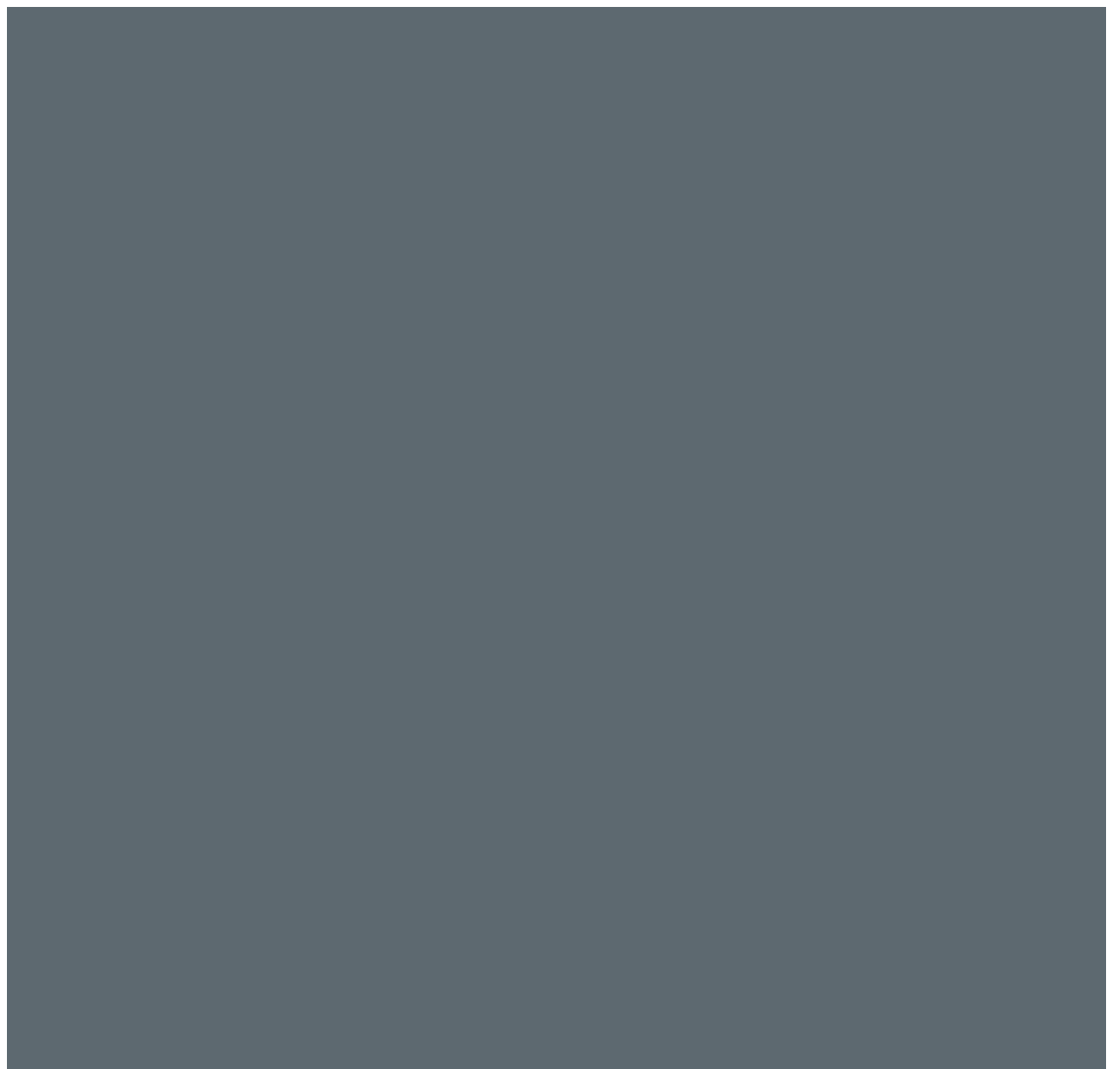
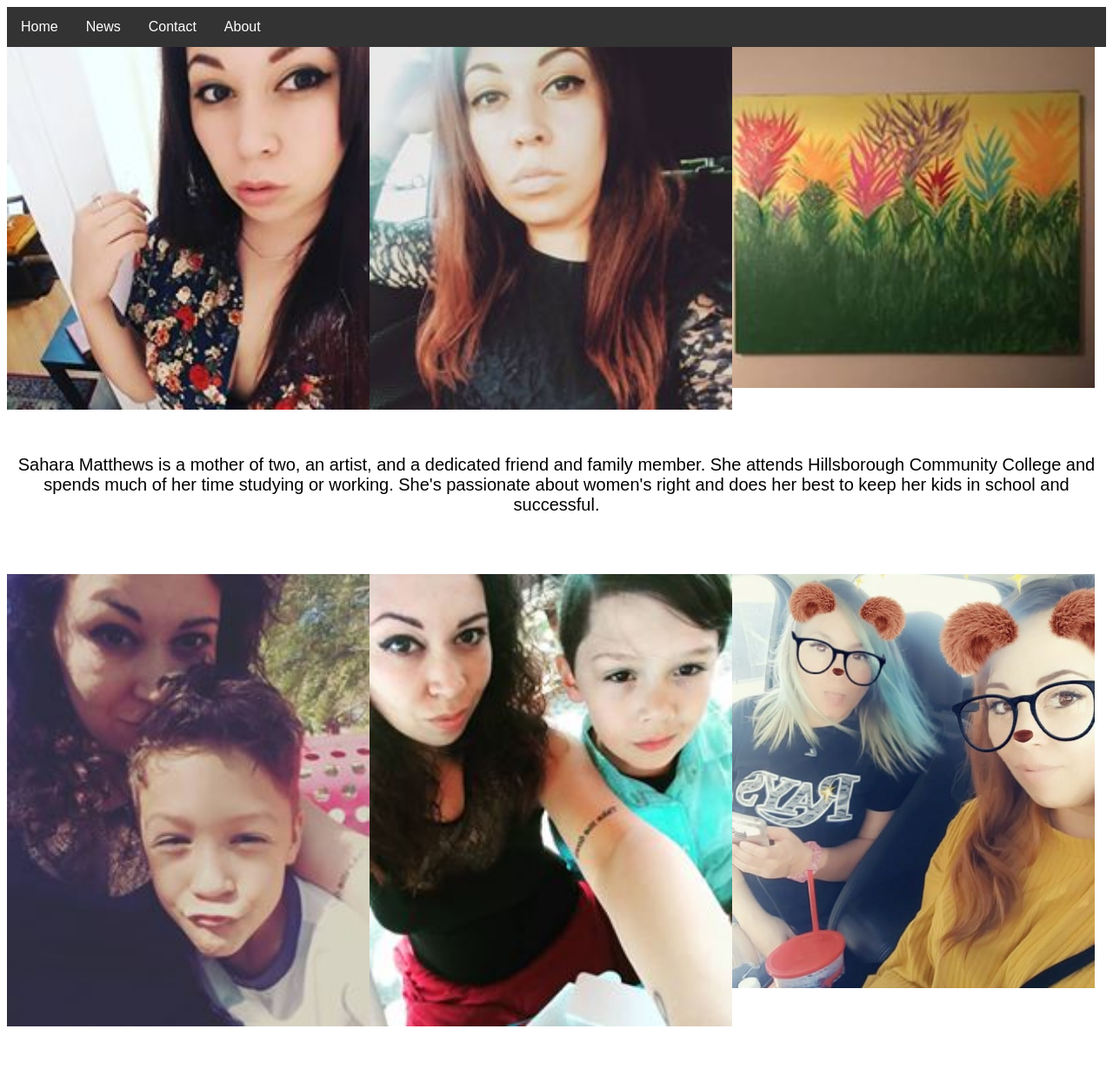
Before and after one commit to Bonobo791/bioSite, a plain HTML site: page index.html in a window 1280 px wide. Shown: the top 1229 px of the page at 87% size. Drawn offline with Linux system fonts and the light colour scheme.

Commit message:
File update

```diff
--- a/Weilbacher_Website.css
+++ b/Weilbacher_Website.css
@@ -22,17 +22,41 @@ html {
   margin: 0 0 1em;
 }
 
+/* Navigation */
+
+.nav {
+  list-style-type: none;
+  margin: 0;
+  padding: 0;
+  overflow: hidden;
+  background-color: #333;
+}
+
+.subnav a {
+  display: block;
+  color: white;
+  text-align: center;
+  padding: 14px 16px;
+  text-decoration: none;
+  float: left;
+}
+
+
+
 /* Hero */
 
-.hero-container {
-    position: relative;
-    background-color: #5d6970;
-    padding-bottom: 66%;
-  }
+/* Three image containers (use 25% for four, and 50% for two, etc) */
+.column {
+  float: left;
+  width: 33%;
+}
 
-  .hero-container.hero-large {
-    padding-bottom: 100%;
-  }
+/* Clear floats after image containers */
+.row::after {
+  content: "";
+  clear: both;
+  display: table;
+}
 
   .hero-message-container {
     position: absolute;
@@ -64,21 +88,3 @@ html {
     font-weight: 300;
     font-size: 0.875em;
   }
-
-  .hero-image {
-  position: absolute;
-  top: 0;
-  bottom: 0;
-  width: 100%;
-  background: url("\Users\Andrew\Projects\Bellevue\Bellevue_Website\image1.png") center center no-repeat;
-  background-size: cover;
-}
-
-.hero-image-2{
-    position: absolute;
-    top: 0;
-    bottom: 0;
-    width: 100%;
-    background: url("\Users\Andrew\Projects\Bellevue\Bellevue_Website\image2.png") center center no-repeat;
-    background-size: cover;
-  }
--- a/index.html
+++ b/index.html
@@ -1,4 +1,3 @@
-
 <!DOCTYPE html>
 <head>
     <title>Test</title>
@@ -15,21 +14,45 @@
     <link rel="stylesheet" type="text/css" href="Weilbacher_Website.css" />
 
 </head>
+<header>
+        <nav>
+                <ul class="nav">
+                        <li class="subnav"><a href="#">Home</a></li>
+                        <li class="subnav"><a href="#">News</a></li>
+                        <li class="subnav"><a href="#">Contact</a></li>
+                        <li class="subnav"><a href="#">About</a></li>
+                      </ul>
+        </nav>
+</header>
 
 <body>
-    <header>
-    <div class="hero-container hero-large">
-        <div class="hero-image"></div>
-    </div>
-    </header>
+    <div class="row">
+            <div class="column">
+              <img src="image1.jpg" style="width:100%">
+            </div>
+            <div class="column">
+              <img src="image2.jpg" style="width:100%">
+            </div>
+            <div class="column">
+              <img src="23658631_10214610489277878_9034430609878271344_n.jpg" style="width:100%">
+            </div>
+          </div>
     <div class="padding-top-3x padding-bottom-3x text-center">
         <h3 class="heading-gamma">Sahara Matthews is a mother of two, an artist, and a dedicated friend and family member. She attends Hillsborough Community
             College and spends much of her time studying or working. She's passionate about women's right and does her best to keep her kids in
             school and successful. </h3>
     </div>
-    <div class="hero-container hero-large">
-        <div class="hero-image-2"></div>
-    </div>
+    <div class="row">
+            <div class="column">
+              <img src="29315327_10215698406715134_4386288844857671680_n.jpg" style="width:100%">
+            </div>
+            <div class="column">
+              <img src="29365872_10215698153828812_2949335689767944192_n.jpg" style="width:100%">
+            </div>
+            <div class="column">
+              <img src="52658353_10218466058624702_1858530145384529920_n.jpg" style="width:100%">
+            </div>
+          </div>
     <div class="padding-top-3x padding-bottom-3x text-center">
         <h3 class="heading-gamma">Sahara Matthews enjoys painting art that is emotional and shows how she feels at the given time. She owns a small art studio called,
             "The Walk of Shame". It's primary purpose is to gain exposure for not only her art, but for the art of many people around Tampa.
```
